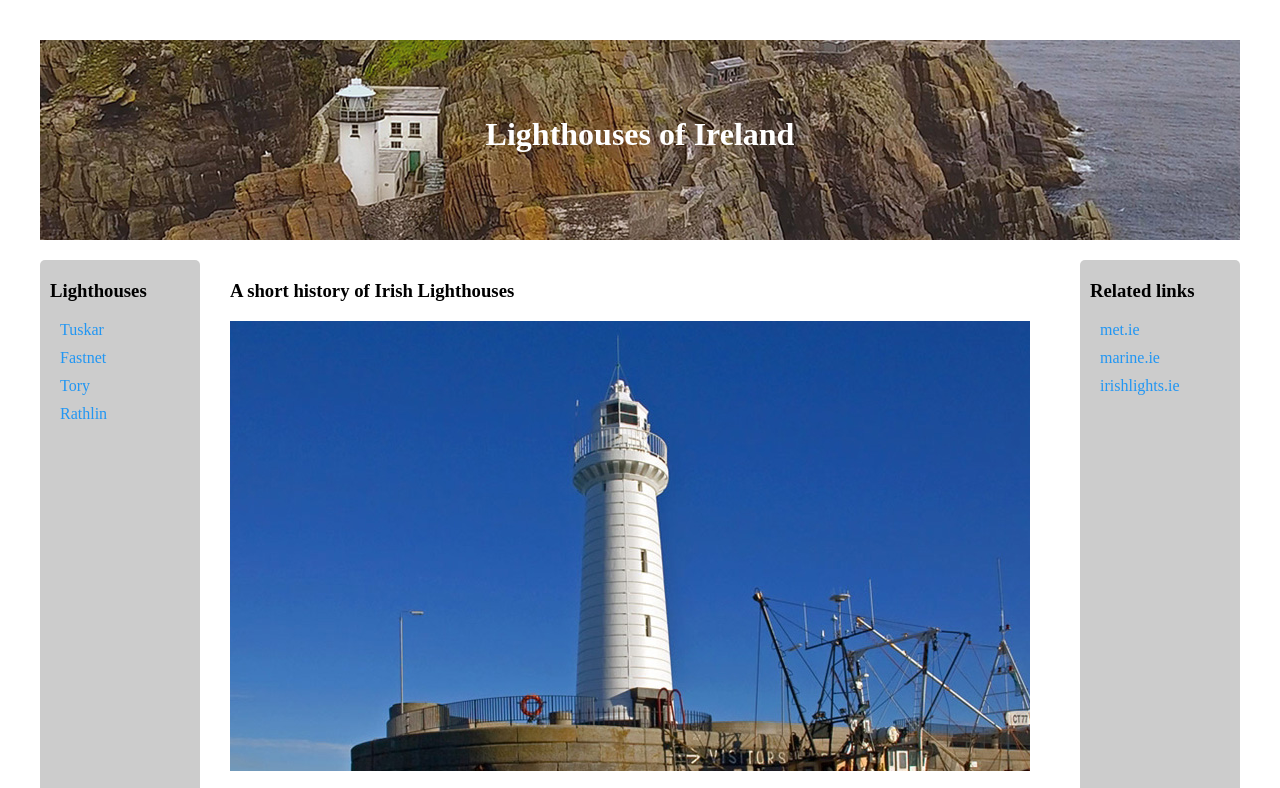
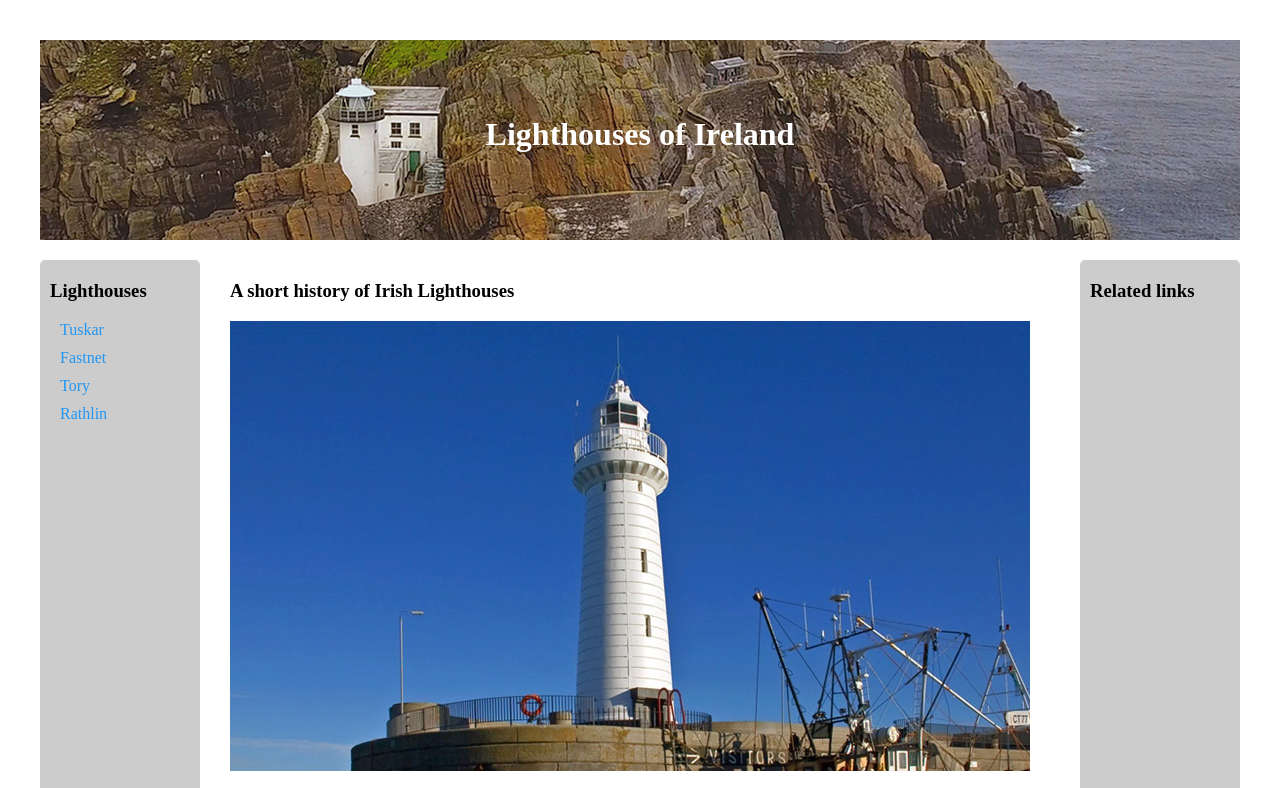
Before and after one commit to RossmacD/lighthouses, a plain HTML site: page index.html in a window 1280 px wide. Shown: the top 788 px of the page. Drawn offline with Linux system fonts and the light colour scheme.

Commit message:
Removed 'Related Links' Navigation on index.html

```diff
--- a/index.html
+++ b/index.html
@@ -30,11 +30,6 @@
       </div>
       <div class="sidebar2 box">
         <h3>Related links</h3>
-        <nav>
-          <a href="https://www.met.ie/">met.ie</a>
-          <a href="https://www.marine.ie/Home/home">marine.ie</a>
-          <a href="https://www.irishlights.ie/">irishlights.ie</a>
-        </nav>
       </div>
       <div class="content box">
         <h3>A short history of Irish Lighthouses</h3>
```
